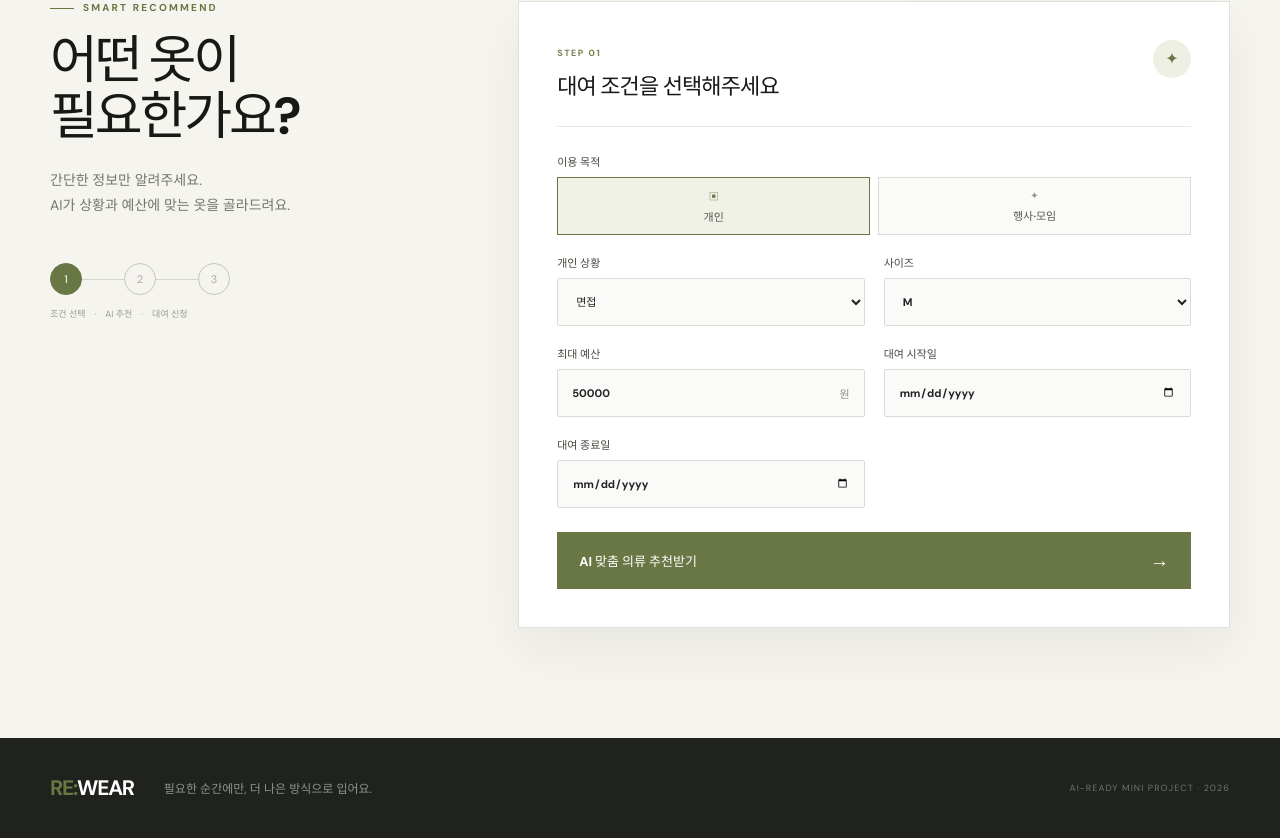
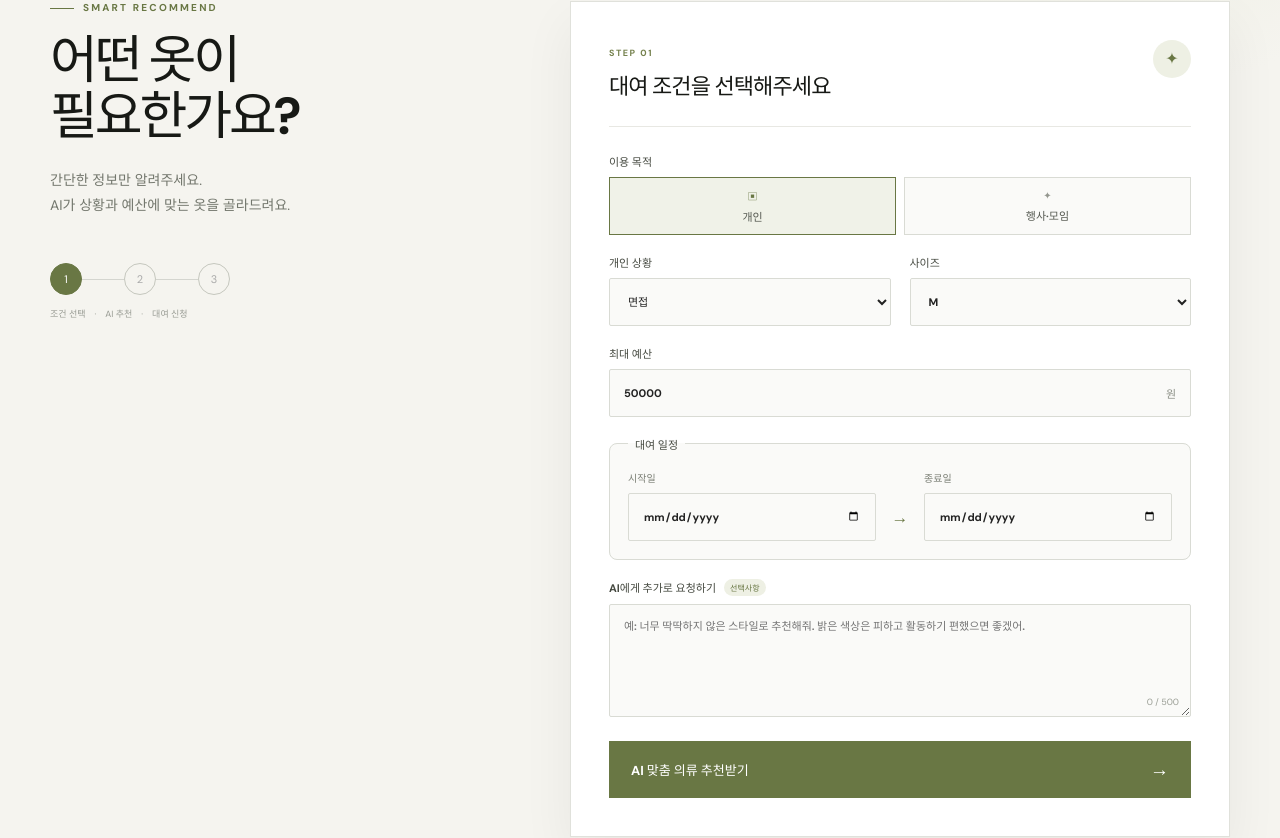
Before and after one commit to w-000000/fitly, a Vue app in the folder frontend/: page /recommend in a window 1280 px wide. Shown: the part 484-1322 px from the top of the page. Built offline with nearby package versions, Linux system fonts and the light colour scheme; the HTML template or start-up script is replaced by a standard one.

Commit message:
AI 의류 추천 화면 및 라우팅 구현

```diff
--- a/frontend/src/style.css
+++ b/frontend/src/style.css
@@ -15,7 +15,7 @@ body {
   margin:0;
   background:radial-gradient(circle at 85% 8%,#e7ead7 0,transparent 26%),#f5f4ef
 }
-button,input,select {
+button,input,select,textarea {
   font:inherit
 }
 a {
@@ -246,10 +246,14 @@ a {
 }
 .recommend-layout {
   display:grid;
-  grid-template-columns:.7fr 1.3fr;
-  gap:85px;
+  grid-template-columns: 280px minmax(0, 660px);
+  justify-content: space-between;
+  gap: 60px;
   align-items:start;
   padding:0 0 110px
+}
+.recommend-intro {
+  width: 280px;
 }
 .recommend-intro h2 {
   font-size:52px;
@@ -294,6 +298,8 @@ a {
   font-size:9px
 }
 .panel {
+  width: 100%;
+  min-width: 0;
   background:white;
   border:1px solid #e0e1db;
   padding:38px;
@@ -328,21 +334,25 @@ a {
 }
 .panel form {
   display:grid;
-  grid-template-columns:1fr 1fr;
+  grid-template-columns:minmax(0, 1fr) minmax(0, 1fr);
   gap:19px
 }
 .wide {
-  grid-column:1/-1
+  grid-column:1/-1;
+  min-width: 0;
 }
 label {
   display:grid;
   gap:8px;
+  min-width: 0;
   color:#464a41;
   font-size:11px;
   font-weight:700
 }
-input,select {
+input,select,textarea {
   width:100%;
+  max-width: 100%;
+  min-width: 0;
   height:48px;
   border:1px solid #d9dbd4;
   background:#fafaf8;
@@ -350,16 +360,55 @@ input,select {
   color:#222;
   border-radius:2px
 }
-input:focus,select:focus {
+textarea {
+  height: auto;
+  padding: 13px 14px;
+  line-height: 1.6;
+  resize: vertical;
+}
+input:focus,select:focus,textarea:focus {
   outline:2px solid #dce2c9;
   border-color:#75814d
 }
+.prompt-field {
+  position: relative;
+}
+.prompt-heading {
+  display: flex;
+  align-items: center;
+  gap: 8px;
+}
+.prompt-heading b {
+  font-size: 11px;
+}
+.prompt-heading small {
+  padding: 3px 6px;
+  border-radius: 999px;
+  background: #eef0e4;
+  color: #697744;
+  font-size: 8px;
+  font-weight: 700;
+}
+.prompt-field textarea {
+  padding-bottom: 28px;
+}
+.character-count {
+  position: absolute;
+  right: 12px;
+  bottom: 9px;
+  color: #999d94;
+  font-size: 9px;
+  font-weight: 500;
+}
 .purpose-options {
   display:grid;
-  grid-template-columns:repeat(2,1fr);
+  grid-template-columns:repeat(2,minmax(0,1fr));
+  width: 100%;
+  min-width: 0;
   gap:8px
 }
 .purpose-options button {
+  min-width: 0;
   height:58px;
   border:1px solid #d9dbd4;
   background:#fafaf8;
@@ -391,25 +440,40 @@ input:focus,select:focus {
 }
 .size-quantity {
   margin: 0;
-  padding: 20px;
+  padding: 16px;
   border: 1px solid #e1e3dc;
   border-radius: 10px;
   background: #f8f9f4;
 }
-.size-quantity legend {
-  padding: 0 7px;
+.size-heading {
+  display: flex;
+  align-items: center;
+  justify-content: space-between;
+  margin-bottom: 12px;
+}
+.size-heading > strong {
   color: #464a41;
   font-size: 11px;
   font-weight: 700;
 }
+.size-heading > span {
+  padding: 5px 9px;
+  border-radius: 999px;
+  background: #e9ecdf;
+  color: #777c72;
+  font-size: 10px;
+}
+.size-heading b {
+  color: #59643b;
+}
 .size-grid {
   display: grid;
-  grid-template-columns: repeat(4, 1fr);
+  grid-template-columns: repeat(4, minmax(0, 1fr));
   gap: 12px;
 }
 .size-grid label {
   gap: 10px;
-  padding: 14px 12px 12px;
+  padding: 11px 9px 9px;
   border: 1px solid #e1e3dc;
   border-radius: 9px;
   background: white;
@@ -484,15 +548,6 @@ input:focus,select:focus {
   color: #777c72;
   font-size: 10px;
 }
-.size-quantity > p {
-  margin: 14px 0 0;
-  color: #777c72;
-  font-size: 11px;
-  text-align: right;
-}
-.size-quantity > p strong {
-  color: #697744;
-}
 .recommend-button {
   height:57px;
   margin-top:5px;
@@ -507,9 +562,42 @@ input:focus,select:focus {
   font-weight:800;
   cursor:pointer
 }
+.rental-period {
+  width: 100%;
+  min-width: 0;
+  margin: 0;
+  padding: 18px;
+  border: 1px solid #d9dbd4;
+  border-radius: 8px;
+  background: #fafaf8;
+}
+.rental-period legend {
+  padding: 0 7px;
+  color: #464a41;
+  font-size: 11px;
+  font-weight: 700;
+}
+.date-range {
+  display: grid;
+  grid-template-columns: minmax(0, 1fr) 28px minmax(0, 1fr);
+  align-items: end;
+  gap: 10px;
+}
+.date-range label > span {
+  color: #7b7f75;
+  font-size: 10px;
+}
+.date-range b {
+  display: grid;
+  place-items: center;
+  height: 48px;
+  color: #697744;
+  font-size: 17px;
+}
 .rental-summary {
-  margin: -4px 0 0;
-  padding: 11px 14px;
+  margin: 12px 0 0;
+  padding: 10px 13px;
+  border-radius: 5px;
   background: #f0f2e8;
   color: #6f7568;
   font-size: 11px;
@@ -724,6 +812,18 @@ footer small {
 .page-heading > p:last-child {
   color: #73776d;
 }
+@media(max-width:1020px) {
+  .recommend-layout {
+    grid-template-columns: 250px minmax(0, 1fr);
+    gap: 40px;
+  }
+  .recommend-intro {
+    width: 250px;
+  }
+  .recommend-intro h2 {
+    font-size: 46px;
+  }
+}
 @media(max-width:850px) {
   .nav-links {
     display:none
@@ -744,6 +844,9 @@ footer small {
   .recommend-layout {
     grid-template-columns:1fr;
     gap:35px
+  }
+  .recommend-intro {
+    width: 100%;
   }
   .product-grid {
     grid-template-columns:1fr
@@ -800,6 +903,13 @@ footer small {
   .size-grid {
     grid-template-columns: repeat(2, 1fr);
   }
+  .date-range {
+    grid-template-columns: 1fr;
+  }
+  .date-range b {
+    height: auto;
+    transform: rotate(90deg);
+  }
   .card {
     grid-template-columns:1fr
   }
--- a/frontend/src/views/RecommendView.vue
+++ b/frontend/src/views/RecommendView.vue
@@ -11,6 +11,7 @@ const form = ref({
   budget: 50000,
   rentalStartDate: '',
   rentalEndDate: '',
+  prompt: '',
 })
 const loading = ref(false)
 const error = ref('')
@@ -58,7 +59,12 @@ const recommend = async () => {
   loading.value = true
   try {
     await new Promise((resolve) => setTimeout(resolve, 800))
-    recommendation.value = { message: messages[form.value.purpose], products: mockProducts[form.value.purpose] }
+    recommendation.value = {
+      message: form.value.prompt
+        ? `${messages[form.value.purpose]} 요청하신 조건도 함께 반영했어요.`
+        : messages[form.value.purpose],
+      products: mockProducts[form.value.purpose],
+    }
   } catch {
     error.value = '추천 상품을 불러오지 못했습니다.'
   } finally {
@@ -89,8 +95,11 @@ const changeSizeCount = (size, amount) => {
           <template v-if="isGroupPurpose">
             <label>모임명<input v-model.trim="form.groupName" type="text" placeholder="예: 신입사원 환영회"></label>
             <label>행사 종류<input v-model.trim="form.activityType" type="text" placeholder="예: 워크숍, 체육대회, 결혼식"></label>
-            <fieldset class="size-quantity wide">
-              <legend>사이즈별 인원</legend>
+            <div class="size-quantity wide">
+              <div class="size-heading">
+                <strong>사이즈별 인원</strong>
+                <span>총 <b>{{ groupCount }}명</b></span>
+              </div>
               <div class="size-grid">
                 <label v-for="size in ['S', 'M', 'L', 'XL']" :key="size">
                   <span>{{ size }}</span>
@@ -104,17 +113,32 @@ const changeSizeCount = (size, amount) => {
                   </div>
                 </label>
               </div>
-              <p>총 <strong>{{ groupCount }}명</strong>의 사이즈가 입력되었습니다.</p>
-            </fieldset>
+            </div>
           </template>
           <template v-else>
             <label>개인 상황<select v-model="form.personalSituation"><option value="INTERVIEW">면접</option><option value="WORK">출근·비즈니스</option><option value="DATE">소개팅·데이트</option><option value="GUEST">결혼식 하객</option><option value="DAILY">일상·기타</option></select></label>
             <label>사이즈<select v-model="form.size"><option>S</option><option>M</option><option>L</option><option>XL</option></select></label>
           </template>
-          <label>최대 예산<div class="input-suffix"><input v-model.number="form.budget" type="number" min="10000" step="1000" required><span>원</span></div></label>
-          <label>대여 시작일<input v-model="form.rentalStartDate" type="date" required></label>
-          <label>대여 종료일<input v-model="form.rentalEndDate" type="date" :min="form.rentalStartDate" required></label>
-          <p v-if="rentalDays > 0" class="rental-summary wide">대여 기간은 총 <strong>{{ rentalDays }}일</strong>입니다.</p>
+          <label class="wide">최대 예산<div class="input-suffix"><input v-model.number="form.budget" type="number" min="10000" step="1000" required><span>원</span></div></label>
+          <fieldset class="rental-period wide">
+            <legend>대여 일정</legend>
+            <div class="date-range">
+              <label><span>시작일</span><input v-model="form.rentalStartDate" type="date" required></label>
+              <b aria-hidden="true">→</b>
+              <label><span>종료일</span><input v-model="form.rentalEndDate" type="date" :min="form.rentalStartDate" required></label>
+            </div>
+            <p v-if="rentalDays > 0" class="rental-summary">총 <strong>{{ rentalDays }}일</strong> 동안 대여합니다.</p>
+          </fieldset>
+          <label class="prompt-field wide">
+            <span class="prompt-heading"><b>AI에게 추가로 요청하기</b><small>선택사항</small></span>
+            <textarea
+              v-model.trim="form.prompt"
+              rows="4"
+              maxlength="500"
+              placeholder="예: 너무 딱딱하지 않은 스타일로 추천해줘. 밝은 색상은 피하고 활동하기 편했으면 좋겠어."
+            ></textarea>
+            <small class="character-count">{{ form.prompt.length }} / 500</small>
+          </label>
           <button class="recommend-button wide" :disabled="loading"><span>{{ loading ? '나에게 맞는 옷을 찾는 중…' : 'AI 맞춤 의류 추천받기' }}</span><b>→</b></button>
         </form>
         <p v-if="error" class="error" role="alert">{{ error }}</p>
```
